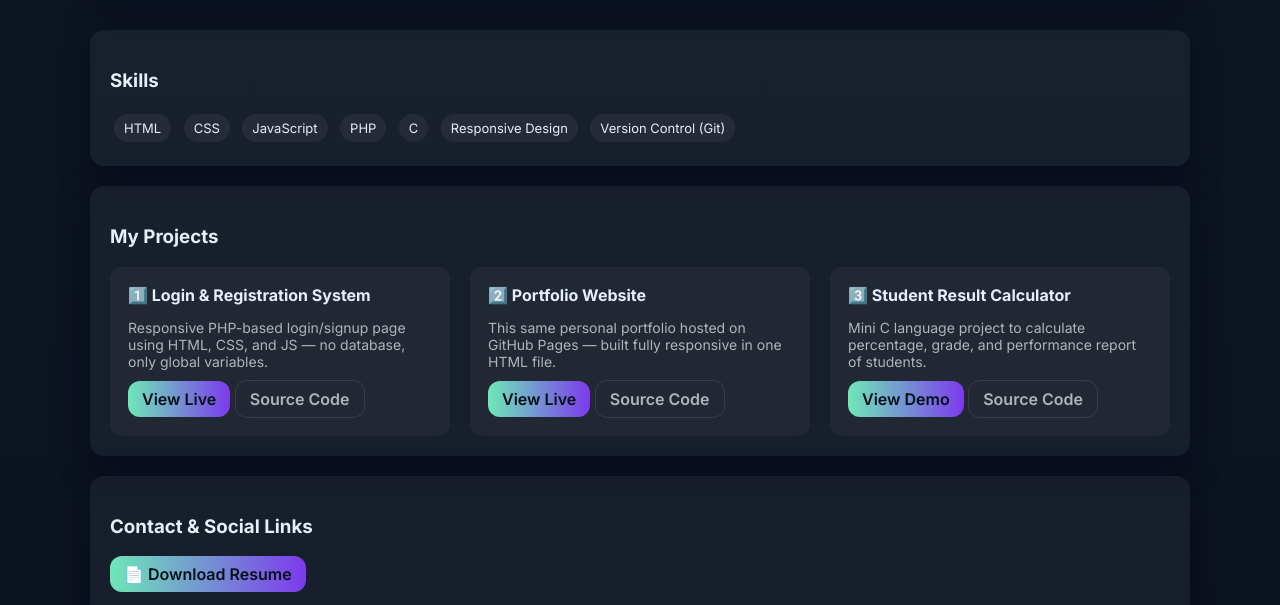
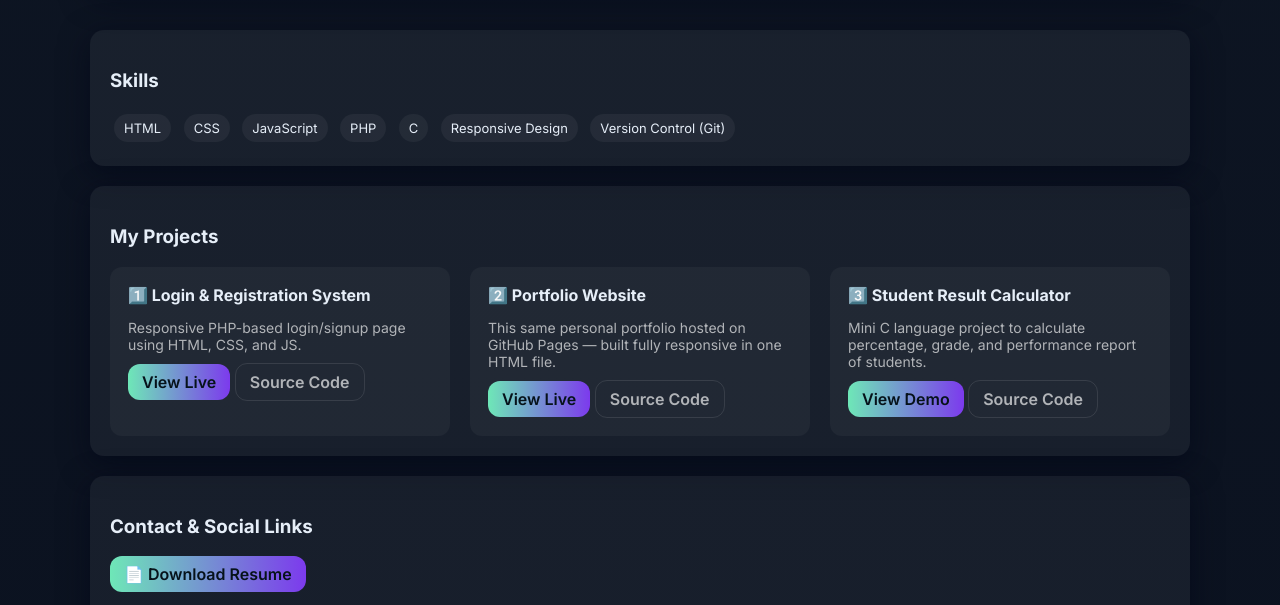
Before and after one commit to hitech-dot/Portfolio, a plain HTML site: page index.html in a window 1280 px wide. Shown: the part 948-1553 px from the top of the page. Drawn offline with Linux system fonts and the light colour scheme.

Commit message:
index.html

```diff
--- a/index.html
+++ b/index.html
@@ -135,7 +135,7 @@ footer { margin-top: 30px; text-align: center; color: var(--muted); font-size: 1
     <div class="projects-grid">
       <div class="project-card">
         <h4>1️⃣ Login & Registration System</h4>
-        <p>Responsive PHP-based login/signup page using HTML, CSS, and JS — no database, only global variables.</p>
+        <p>Responsive PHP-based login/signup page using HTML, CSS, and JS.</p>
         <a class="primary" href="#" target="_blank">View Live</a>
         <a class="btn" href="#" target="_blank">Source Code</a>
       </div>
```
